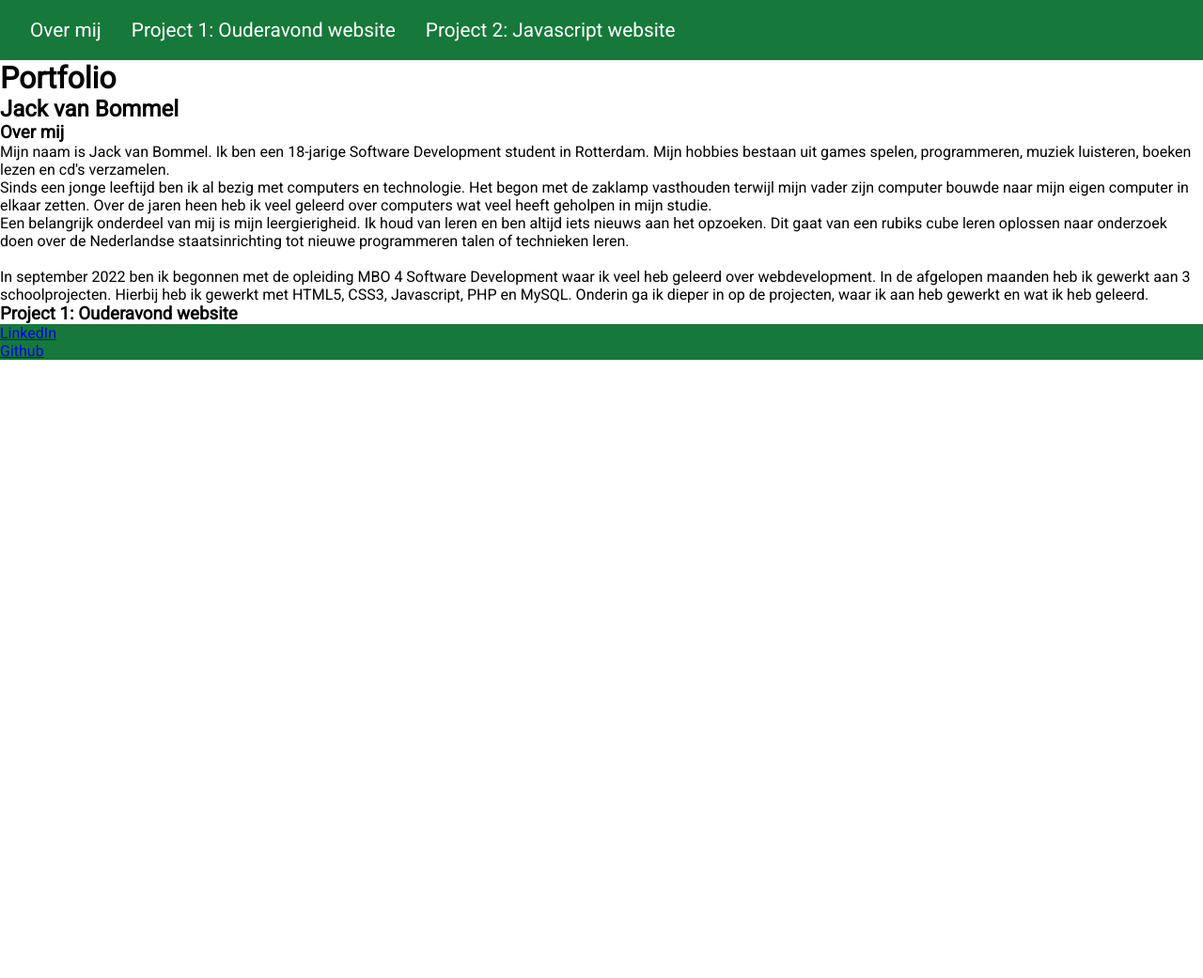
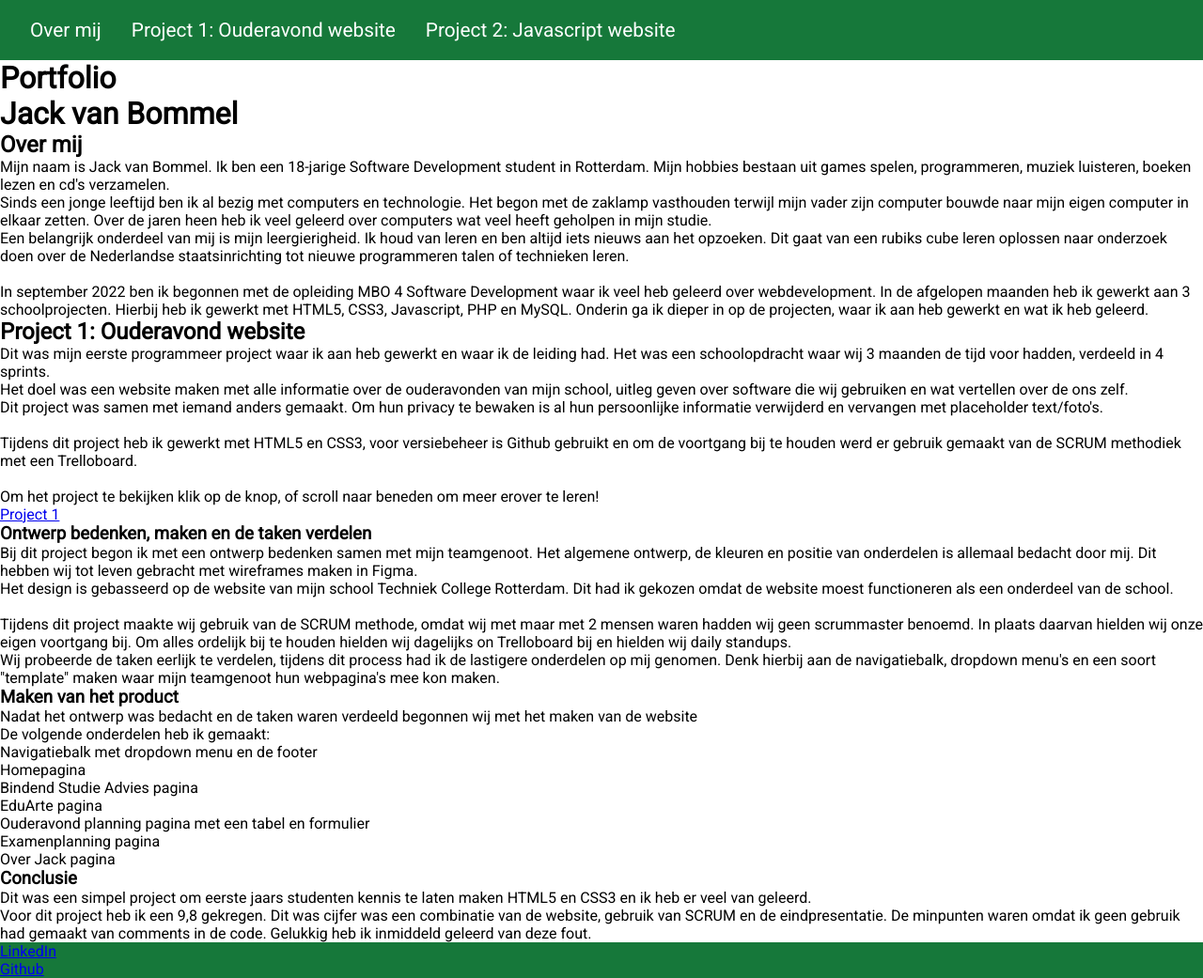
Before and after one commit to Jack-van-Bommel/Portfolio, a plain HTML site: page index.html in a window 1280 px wide. Shown: the whole page at 94% size. Before the commit the page ends 800 px from the top, so only its background shows below. Drawn offline with Linux system fonts and the light colour scheme.

Commit message:
Project 1 HTML finished + Delete random img

```diff
--- a/index.html
+++ b/index.html
@@ -28,12 +28,12 @@
     <!-- Header code -->
     <header>
         <h1>Portfolio</h1>
-        <h2>Jack van Bommel</h2>
+        <h1>Jack van Bommel</h1>
     </header>
 
     <!-- About me code -->
     <section id="aboutme">
-        <h3>Over mij</h3>
+        <h2>Over mij</h2>
         <div id="aboutme_container">
             <p>Mijn naam is Jack van Bommel. Ik ben een 18-jarige Software Development student in Rotterdam. Mijn hobbies bestaan uit games spelen, programmeren, muziek luisteren, boeken lezen en cd's verzamelen.</p>
             <p>Sinds een jonge leeftijd ben ik al bezig met computers en technologie. Het begon met de zaklamp vasthouden terwijl mijn vader zijn computer bouwde naar mijn eigen computer in elkaar zetten. Over de jaren heen heb ik veel geleerd over computers wat veel heeft geholpen in mijn studie.</p>
@@ -45,8 +45,48 @@
 
     <!-- Project 1 code -->
     <section id="project_1">
-        <h3>Project 1: Ouderavond website</h3>
-        <p></p>
+        <!-- Intro for project 1 -->
+        <section id="pr1_intro">
+            <h2>Project 1: Ouderavond website</h2>
+            <p>Dit was mijn eerste programmeer project waar ik aan heb gewerkt en waar ik de leiding had. Het was een schoolopdracht waar wij 3 maanden de tijd voor hadden, verdeeld in 4 sprints.</p>
+            <p>Het doel was een website maken met alle informatie over de ouderavonden van mijn school, uitleg geven over software die wij gebruiken en wat vertellen over de ons zelf.</p>
+            <p>Dit project was samen met iemand anders gemaakt. Om hun privacy te bewaken is al hun persoonlijke informatie verwijderd en vervangen met placeholder text/foto's.</p>
+            <br>
+            <p>Tijdens dit project heb ik gewerkt met HTML5 en CSS3, voor versiebeheer is Github gebruikt en om de voortgang bij te houden werd er gebruik gemaakt van de SCRUM methodiek met een Trelloboard.</p>
+            <br>
+            <p>Om het project te bekijken klik op de knop, of scroll naar beneden om meer erover te leren!</p>
+            <a href="./Project 1 webpages/p1 project/index.html" target="_blank">Project 1</a>
+        </section>
+        <!-- First bit of text about project 1. It contains the designing process and dividing the tasks -->
+        <section id="pr1_text1">
+            <h3>Ontwerp bedenken, maken en de taken verdelen</h3>
+            <p>Bij dit project begon ik met een ontwerp bedenken samen met mijn teamgenoot. Het algemene ontwerp, de kleuren en positie van onderdelen is allemaal bedacht door mij. Dit hebben wij tot leven gebracht met wireframes maken in Figma.</p>
+            <p>Het design is gebasseerd op de website van mijn school Techniek College Rotterdam. Dit had ik gekozen omdat de website moest functioneren als een onderdeel van de school.</p>
+            <br>
+            <p>Tijdens dit project maakte wij gebruik van de SCRUM methode, omdat wij met maar met 2 mensen waren hadden wij geen scrummaster benoemd. In plaats daarvan hielden wij onze eigen voortgang bij. Om alles ordelijk bij te houden hielden wij dagelijks on Trelloboard bij en hielden wij daily standups.</p>
+            <p>Wij probeerde de taken eerlijk te verdelen, tijdens dit process had ik de lastigere onderdelen op mij genomen. Denk hierbij aan de navigatiebalk, dropdown menu's en een soort "template" maken waar mijn teamgenoot hun webpagina's mee kon maken.</p>
+        </section>
+        <!-- Second bit of text. This one contains which parts of the project I made -->
+        <section id="pr1_text2">
+            <h3>Maken van het product</h3>
+            <p>Nadat het ontwerp was bedacht en de taken waren verdeeld begonnen wij met het maken van de website</p>
+            <p>De volgende onderdelen heb ik gemaakt:</p>
+            <ul>
+                <li>Navigatiebalk met dropdown menu en de footer</li>
+                <li>Homepagina</li>
+                <li>Bindend Studie Advies pagina</li>
+                <li>EduArte pagina</li>
+                <li>Ouderavond planning pagina met een tabel en formulier</li>
+                <li>Examenplanning pagina</li>
+                <li>Over Jack pagina</li>
+            </ul>
+        </section>
+        <!-- Conclusion of project 1. -->
+        <section id="pr1_ending">
+            <h3>Conclusie</h3>
+            <p>Dit was een simpel project om eerste jaars studenten kennis te laten maken HTML5 en CSS3 en ik heb er veel van geleerd.</p>
+            <p>Voor dit project heb ik een 9,8 gekregen. Dit was cijfer was een combinatie van de website, gebruik van SCRUM en de eindpresentatie. De minpunten waren omdat ik geen gebruik had gemaakt van comments in de code. Gelukkig heb ik inmiddeld geleerd van deze fout.</p>
+        </section>
     </section>
 
     <!-- Project 2 code -->
```
Also changed, not shown: Project 1 webpages/p1 project/presentatie/Screenshot 2022-10-21 115415.jpg (deleted).
